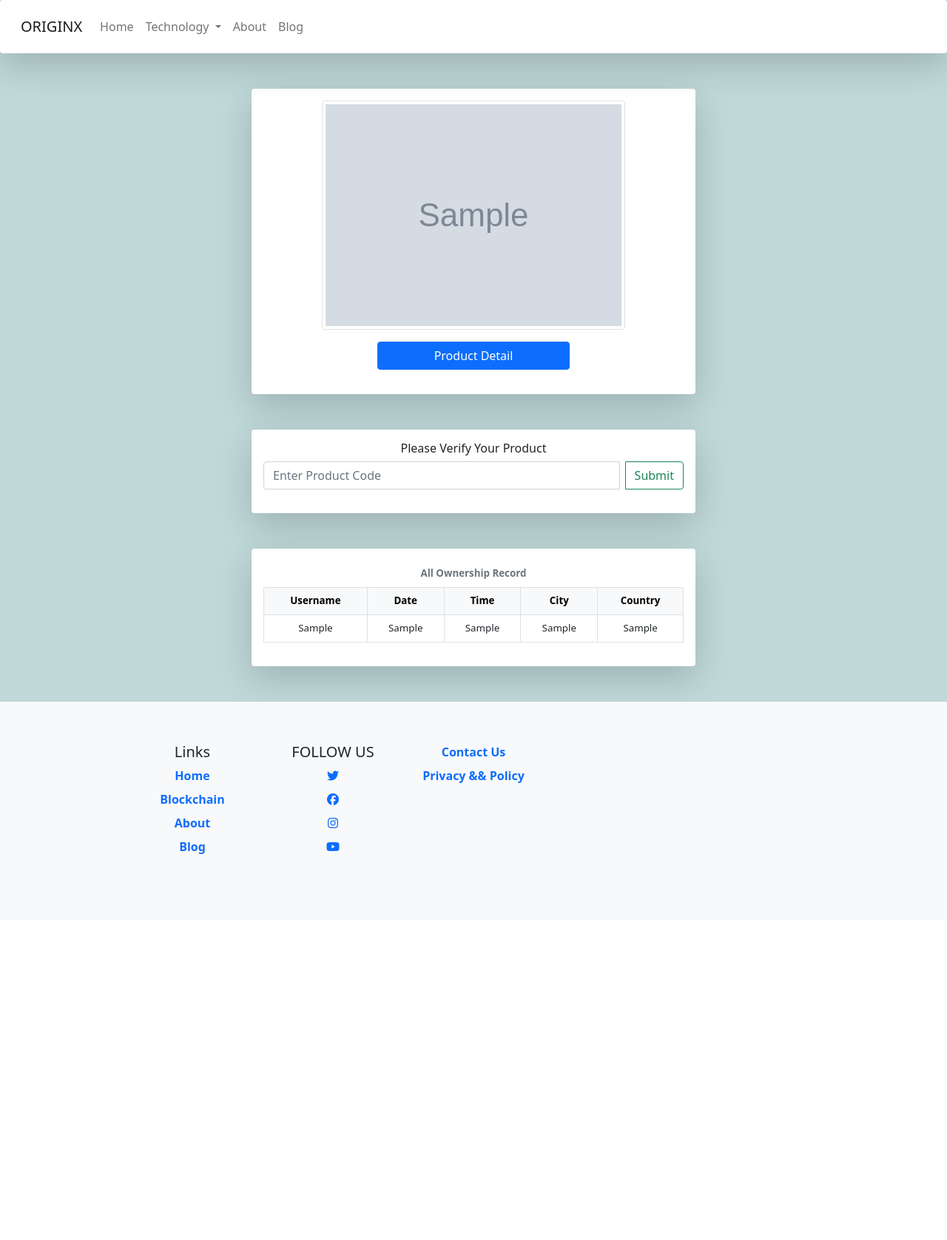
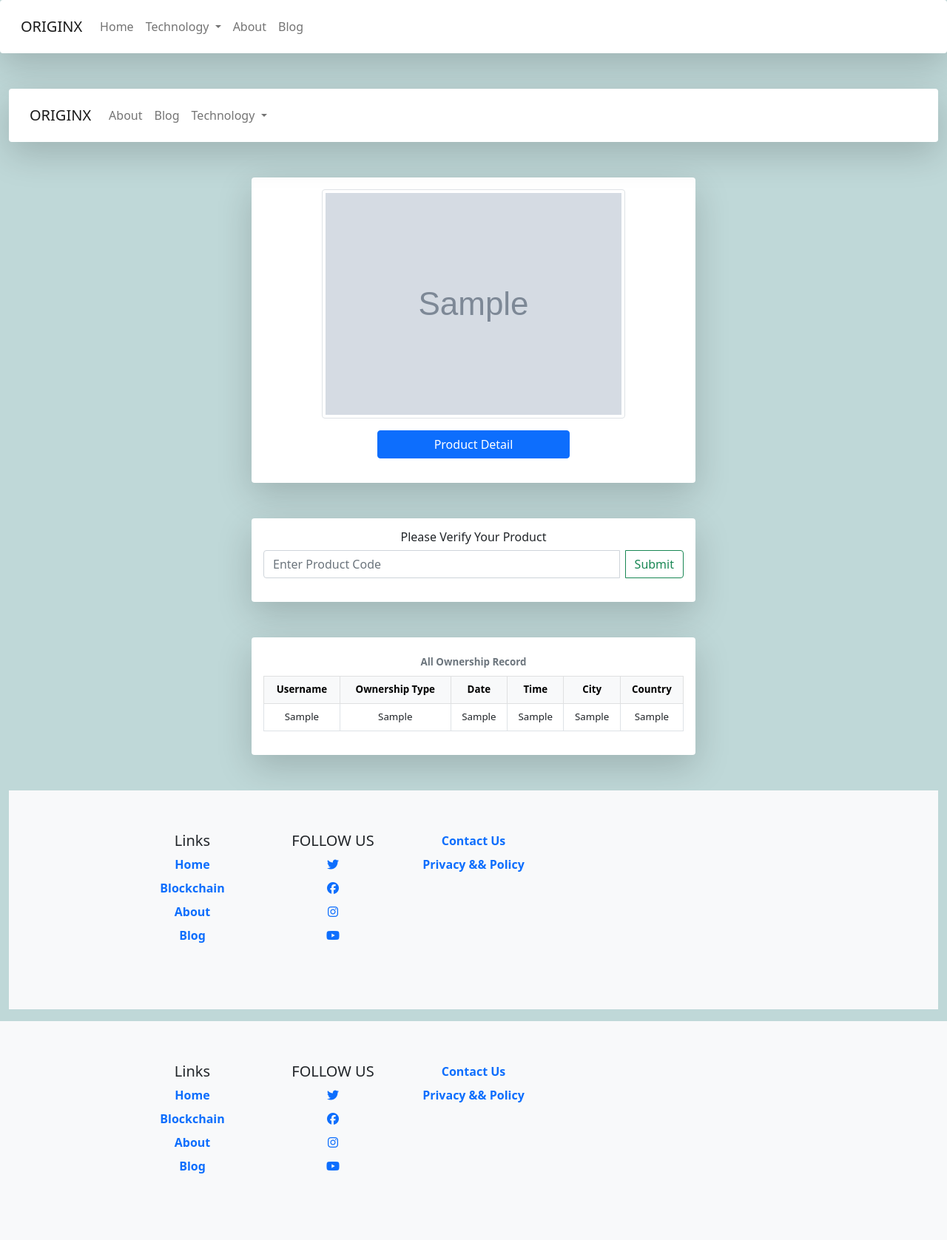
Before and after one commit to ARNAB-bughunter/AuthWithBlockchain, a Django app: template Base/templates/base/item.html in a window 1280 px wide. Shown: the whole page at 74% size. Before the commit the page ends 1155 px from the top, so only its background shows below. Run offline with Django 3.2, Linux system fonts and the light colour scheme; the template is opened without the code that fills it: most values are stand-ins (such as "Sample title", 1, 10 or a date in 2020); grey boxes marked "Sample" are stand-in pictures; some libraries are stand-ins or nearby versions.

Commit message:
Track transaction Record and Create Ownership type in Solidity

```diff
--- /dev/null
+++ b/Base/templates/base/footer.html
@@ -0,0 +1,58 @@
+<footer class="bd-footer py-2 mt-3 bg-light" style="text-align: center; font-weight: bold;">
+    <div class="container py-5">
+      <div class="row">
+        <div class="col-6 col-lg-2 offset-lg-1 mb-3">
+          <h5>Links</h5>
+          <ul class="list-unstyled">
+            <li class="mb-2">
+              <a style="text-decoration: none;" class="link-primary" href="/">Home</a>
+            </li>
+            <li class="mb-2">
+              <a style="text-decoration: none;" class="link-primary" href="#">Blockchain</a>
+            </li>
+            <li class="mb-2">
+              <a style="text-decoration: none;" class="link-primary" href="https://themes.getbootstrap.com/">About</a>
+            </li>
+            <li class="mb-2">
+              <a style="text-decoration: none;" class="link-primary" href="https://blog.getbootstrap.com/">Blog</a>
+            </li>
+          </ul>
+        </div>
+        <div class="col-6 col-lg-2 mb-3">
+          <h5>FOLLOW US</h5>
+          <ul class="list-unstyled">
+            <li class="mb-2">
+              <a href="#">
+                <i class="fa-brands fa-twitter"></i>
+              </a>
+            </li>
+            <li class="mb-2">
+              <a href="#">
+                <i class="fa-brands fa-facebook"></i>
+              </a>
+            </li>
+            <li class="mb-2">
+              <a href="#">
+                <i class="fa-brands fa-instagram"></i>
+              </a>
+            </li>
+            <li class="mb-2">
+              <a href="#">
+                <i class="fa-brands fa-youtube"></i>
+              </a>
+            </li>
+          </ul>
+        </div>
+        <div class="col-6 col-lg-2 mb-3">
+          <ul class="list-unstyled">
+            <li class="mb-2">
+              <a style="text-decoration: none;" href="#">Contact Us</a>
+            </li>
+            <li class="mb-2">
+              <a style="text-decoration: none;" href="#">Privacy &amp;&amp; Policy</a>
+            </li>
+          </ul>
+        </div>
+      </div>
+    </div>
+  </footer>
--- /dev/null
+++ b/Base/templates/base/header_2.html
@@ -0,0 +1,50 @@
+<header>
+  <nav
+    class="navbar navbar-expand-lg sticky-top navbar-light bg-primary shadow-lg p-3 mb-5 bg-body rounded"
+  >
+    <div class="container-fluid">
+      <a class="navbar-brand" href="/"> ORIGINX </a>
+      <button
+        class="navbar-toggler"
+        type="button"
+        data-bs-toggle="collapse"
+        data-bs-target="#navbarSupportedContent"
+        aria-controls="navbarSupportedContent"
+        aria-expanded="false"
+        aria-label="Toggle navigation"
+      >
+        <span class="navbar-toggler-icon"></span>
+      </button>
+      <div class="collapse navbar-collapse" id="navbarSupportedContent">
+        <ul class="navbar-nav me-auto mb-2 mb-lg-0">
+          <li class="nav-item">
+            <a class="nav-link" aria-current="page" href="#">About</a>
+          </li>
+          <li class="nav-item">
+            <a class="nav-link" href="#">Blog</a>
+          </li>
+          <li class="nav-item dropdown">
+            <a
+              class="nav-link dropdown-toggle"
+              href="#"
+              id="navbarDropdown"
+              role="button"
+              data-bs-toggle="dropdown"
+              aria-expanded="false"
+            >
+              Technology
+            </a>
+            <ul class="dropdown-menu" aria-labelledby="navbarDropdown">
+              <li>
+                <a class="dropdown-item" href="#">Blockchain</a>
+              </li>
+              <li>
+                <a class="dropdown-item" href="#">Ethereum</a>
+              </li>
+            </ul>
+          </li>
+        </ul>
+      </div>
+    </div>
+  </nav>
+</header>
--- a/Base/templates/base/item.html
+++ b/Base/templates/base/item.html
@@ -1,6 +1,6 @@
 {% extends 'base.html' %}
 {% block content %}
-
+{% include "header_2.html" %}
   <div style="text-align: center;max-width: 600px;" class="shadow-lg p-3 mb-5 bg-body mx-auto rounded row">
     <div class="col" >
         <img src="{{ product.image.url }}" class="img-thumbnail">
@@ -40,9 +40,16 @@
           {% csrf_token %}
           <h6>Now Register Yourself</h6>
           <input type="hidden" value="{{ product.id }}" name="pid">
-          <input type="text" class="form-control" placeholder="Enter Your Name" name="username" ><br>
-          <input type="text" class="form-control" placeholder="Enter Your City Name" name="city"><br>
-          <input type="text" class="form-control" placeholder="Enter Your Country Name" name="country"><br>
+          <input type="text" class="form-control" placeholder="Enter Your Name" name="username" required><br>
+          <select class="form-control" name="ownership" required>
+            <option disabled hidden selected value="">Enter Ownership Type</option>
+            <option value="Distributer">Distributer</option>
+            <option value="Retailer">Retailer</option>
+            <option value="End Customer">End Customer</option>
+          </select>
+          <br>
+          <input type="text" class="form-control" placeholder="Enter Your City Name" name="city" required><br>
+          <input type="text" class="form-control" placeholder="Enter Your Country Name" name="country" required><br>
           <button class="btn btn-outline-success" type="submit" >Submit</button>
         </form>
 
@@ -69,10 +76,12 @@
         <thead class="table-light">
           <tr>
             <th style="font-weight:bolder; ">Username</th>
+            <th style="font-weight:bolder; ">Ownership Type</th>
             <th style="font-weight:bolder; ">Date</th>
             <th style="font-weight:bolder; ">Time</th>
             <th style="font-weight:bolder; ">City</th>
             <th style="font-weight:bolder; ">Country</th>
+
           </tr>
         </thead>
 
@@ -84,6 +93,8 @@
               <td >{{ i.3 }}</td>
               <td >{{ i.4 }}</td>
               <td >{{ i.5 }}</td>
+              <td >{{ i.6 }}</td>
+
             </tr>
           </tbody>
         {% endfor %}
@@ -94,5 +105,5 @@
 
     </div>
   </div>
-
+  {% include "footer.html" %}
 {% endblock %}
--- a/Base/views.py
+++ b/Base/views.py
@@ -29,7 +29,8 @@ def register(request):
     register=False
     pid=request.POST['pid']
     if request.method=='POST':
-        blockchain_obj.registerProduct(pid,request.POST['username'],request.POST['city'],request.POST['country'])
+        tx_hash=blockchain_obj.registerProduct(pid,request.POST['username'],request.POST['ownership'],request.POST['city'],request.POST['country'])
+        transactionsDetail(productID=pid,tx_hash=tx_hash).save()
         verification=True
         register=True
     product = productDetail.objects.get(id=pid)
--- a/blockchainAuth/settings.py
+++ b/blockchainAuth/settings.py
@@ -28,7 +28,7 @@ BLOCKCHAIN_URL = "http://127.0.0.1:7545/"
 SECRET_KEY = 'django-insecure-l+5y#rf7qglz6_=%!ce&urk@o&l60zzy!)fa#zk5q-1$@_1im8'
 
 # SECURITY WARNING: don't run with debug turned on in production!
-DEBUG = False
+DEBUG = True
 
 ALLOWED_HOSTS = ['*']
 
```
Also changed, not shown: Base/admin.py (+9 -0 lines), Base/connection.py (+12 -10 lines), Base/models.py (+10 -2 lines), Base/templates/base/header_1.html (added, +37 -0 lines), Base/migrations/0001_initial.py.
